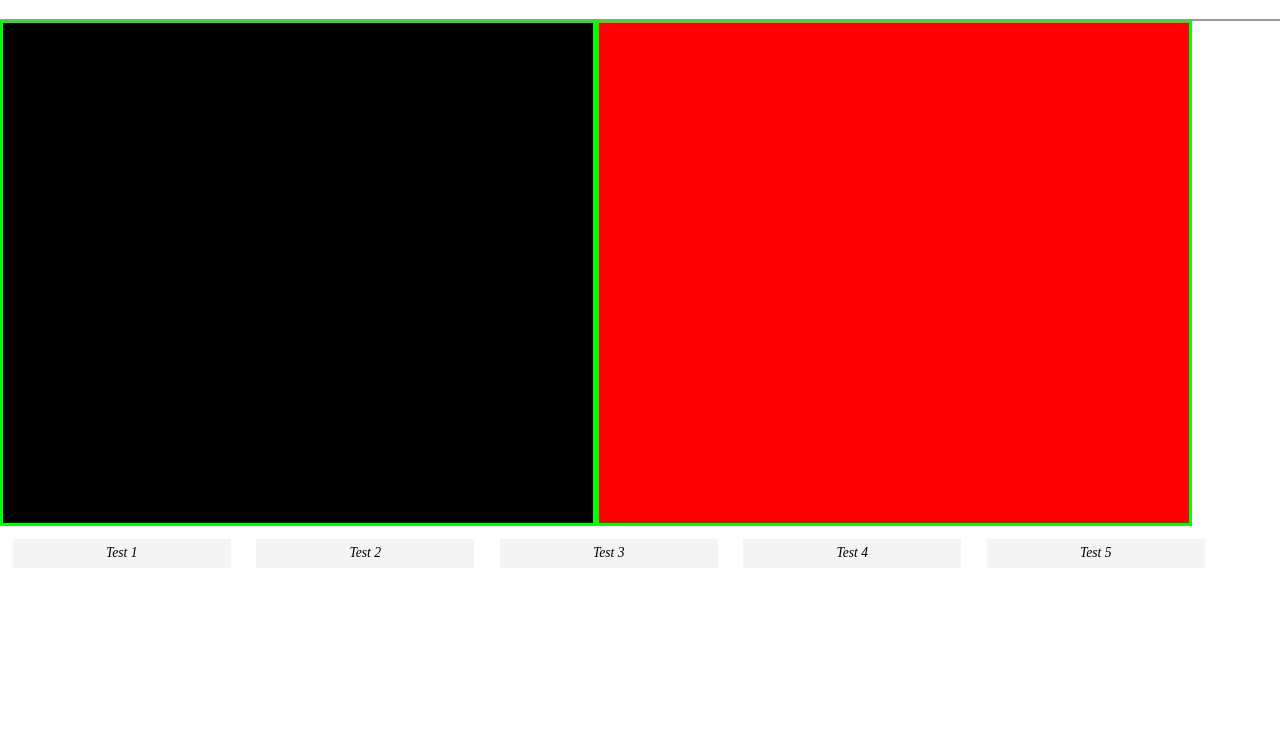
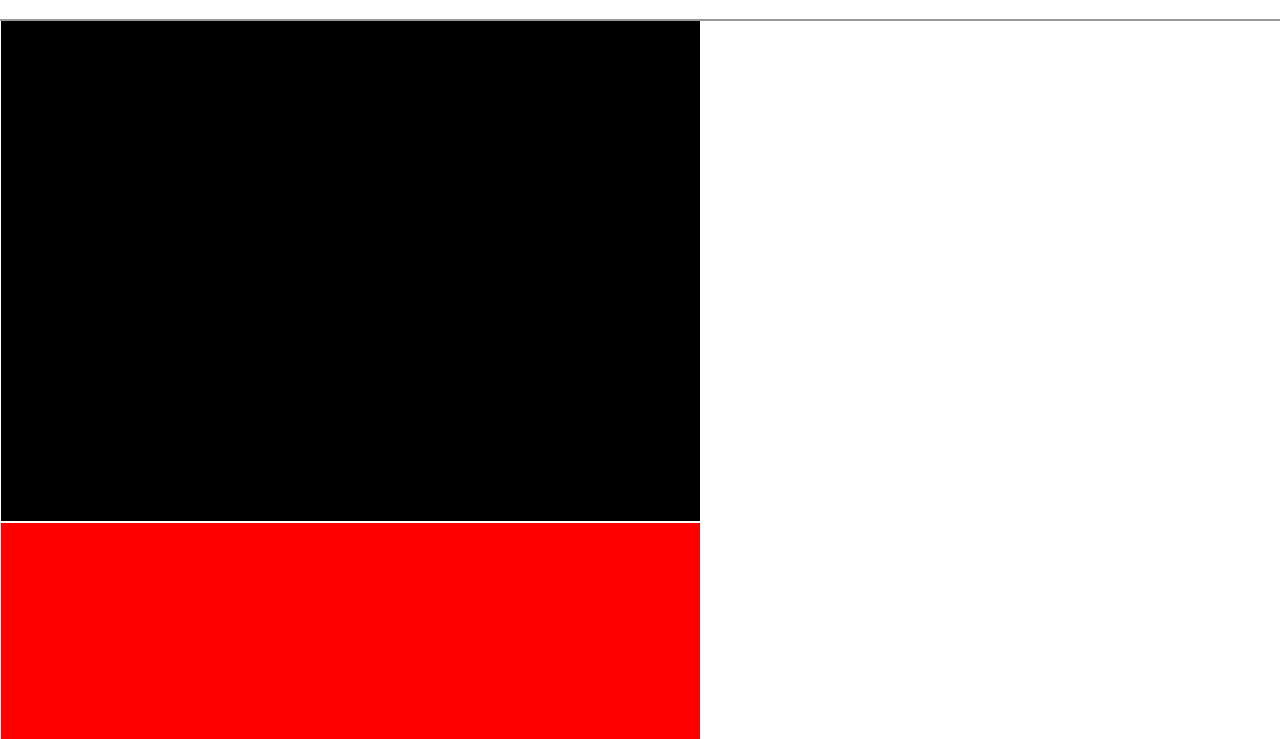
Before and after one commit to kkgm13/LegoLandscape, a plain HTML site: page esriHack/index.html in a window 1280 px wide. Shown: the part 61-800 px from the top of the page. Drawn offline with Linux system fonts and the light colour scheme.

Commit message:
Small Edit to website

```diff
--- a/esriHack/index.html
+++ b/esriHack/index.html
@@ -21,8 +21,8 @@
 			top: 0;
 			left: 0;
 			z-index: -1;
-			border: 3px solid #00ff00;
 			float: left;
+			border: 1px solid #ffffff
 		}
 
 		p {
@@ -60,7 +60,7 @@
 		}
 
 		.content{
-			width: 6.4%;
+			width: 8.2%;
 			margin: 1%;
 		}
 	</style>
@@ -68,12 +68,12 @@
 </head>
 <body onload="start()">
 	<!--Web GL Canvas-->
-	<canvas id="glCanvas" width="590" height="500">
+	<canvas id="glCanvas" width="699" height="500">
 		Your browser doesn't appear to support the <code>&lt;canvas&gt;</code> element.
 	</canvas>
 
 	<!--Second HTML5 Canvas-->
-	<canvas id="thisCanvas" width=590 height="500"></canvas>
+	<canvas id="thisCanvas" width="699" height="500"></canvas>
 	<script>
 		var canvas = document.getElementById("thisCanvas");
 		var ctx = canvas.getContext("2d");
```
